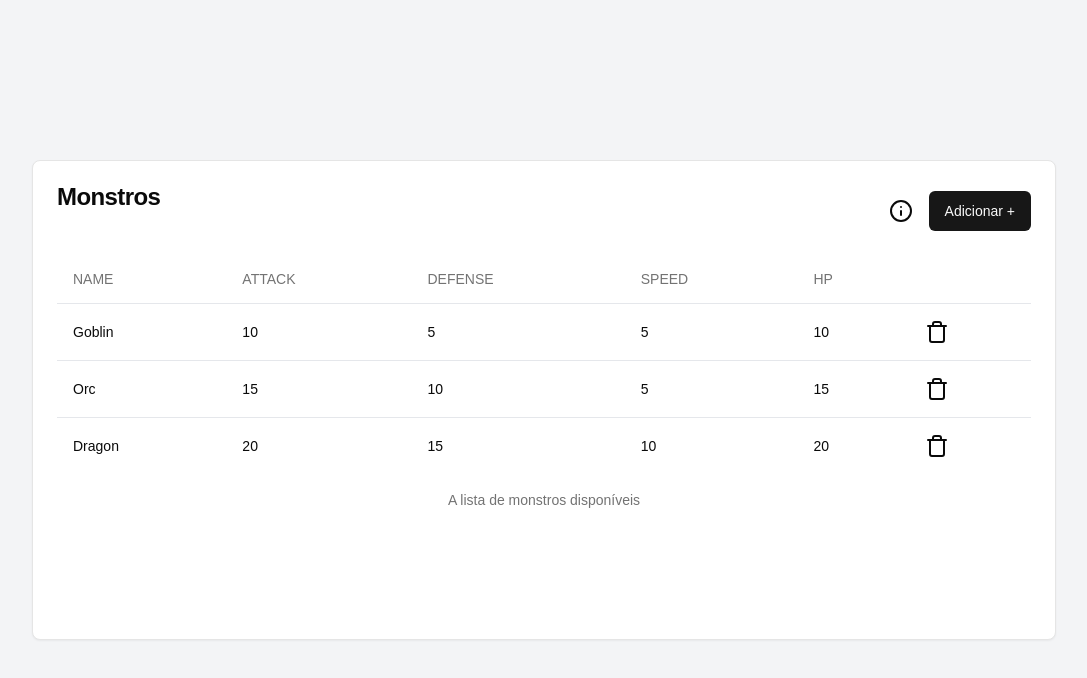
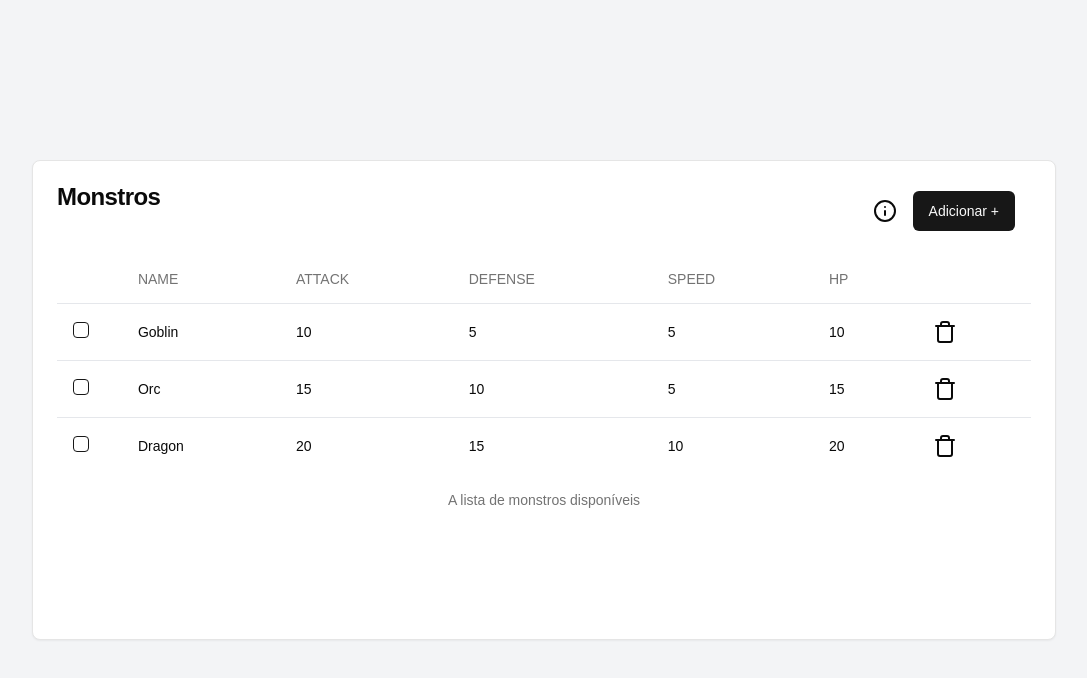
Before and after one commit to joaov56/monster-battle, a Next.js app: page / in a window 1280 px wide. Shown: the top 678 px of the page, without its empty margins (96-1183 px from the left). Built offline with nearby package versions, Linux system fonts and the light colour scheme.

Commit message:
feat: implements battle checkbox

```diff
--- a/src/app/page.tsx
+++ b/src/app/page.tsx
@@ -45,6 +45,8 @@ export default function Home() {
     }
   ]);
 
+  const [selectedMonsters, setSelectedMonsters] = useState<Monster[]>([]);
+
   const [isOpen, setIsOpen] = useState<boolean>(false);
 
   const headers = ["name", "attack", "defense", "speed", "hp"];
@@ -71,6 +73,13 @@ export default function Home() {
     setMonsters(monsters.filter(monster => monster.id !== id));
   }
 
+  function handleSelectMonster(id:string){
+    const monster = monsters.find(monster => monster.id === id);
+    if(monster){
+      setSelectedMonsters([...selectedMonsters, monster]);
+    }
+  }
+
   return (
     <div className="flex flex-col items-center justify-center h-screen">
       <Card className="w-4/5 h-3/5">
@@ -78,13 +87,18 @@ export default function Home() {
           <CardTitle>Monstros</CardTitle>
           <div className="flex items-center">
             <InfoTooltip />
-            <Button onClick={handleModalChange}>Adicionar +</Button>
+            <Button onClick={handleModalChange} className="mr-4">Adicionar +</Button>
+            {selectedMonsters.length === 2 && <Button>Batalhar</Button>}
           </div>
         </CardHeader>
         <CardContent>
           <MonstersTable monsters={monsters}
             headers={headers}
-            handleRemoveMonster={handleRemoveMonster} />
+            handleRemoveMonster={handleRemoveMonster}
+            handleSelectMonster={handleSelectMonster}
+            selectedMonsters={selectedMonsters.length}
+          />
+
         </CardContent>
       </Card>
 
--- a/src/components/MonstersTable/index.tsx
+++ b/src/components/MonstersTable/index.tsx
@@ -9,21 +9,27 @@ import {
     TableRow,
   } from "@/components/ui/table"
 import { TrashIcon } from "lucide-react"
+import { Checkbox } from "../ui/checkbox"
 
 export function MonstersTable({
     monsters,
     headers,
-    handleRemoveMonster
+    handleRemoveMonster,
+    selectedMonsters,
+    handleSelectMonster,
 } : {
     monsters: Monster[],
     headers: string[],
-    handleRemoveMonster: (id: string) => void
+    handleRemoveMonster: (id: string) => void,
+    selectedMonsters: number,
+    handleSelectMonster: (id: string) => void
 }){
     return (
         <Table>
             <TableCaption>A lista de monstros disponíveis</TableCaption>
             <TableHeader>
                 <TableRow>
+                    <TableHead></TableHead>
                     {headers.map((header) => (
                         <TableHead key={header}>{header.toLocaleUpperCase()}</TableHead>
                     ))}
@@ -33,6 +39,12 @@ export function MonstersTable({
             <TableBody>
                 {monsters.map((monster) => (
                     <TableRow key={monster.name}>
+                        <TableCell>
+                            <Checkbox
+                                onClick={()=> handleSelectMonster(monster.id)}
+                                disabled={selectedMonsters === 2}
+                            />
+                        </TableCell>
                         {headers.map((header) => (
                             <TableCell key={header}>{monster[header as keyof Monster]}</TableCell>
                         ))}
--- /dev/null
+++ b/src/components/ui/checkbox.tsx
@@ -0,0 +1,30 @@
+"use client"
+
+import * as React from "react"
+import * as CheckboxPrimitive from "@radix-ui/react-checkbox"
+import { Check } from "lucide-react"
+
+import { cn } from "@/lib/utils"
+
+const Checkbox = React.forwardRef<
+  React.ElementRef<typeof CheckboxPrimitive.Root>,
+  React.ComponentPropsWithoutRef<typeof CheckboxPrimitive.Root>
+>(({ className, ...props }, ref) => (
+  <CheckboxPrimitive.Root
+    ref={ref}
+    className={cn(
+      "peer h-4 w-4 shrink-0 rounded-sm border border-neutral-200 border-neutral-900 ring-offset-white focus-visible:outline-none focus-visible:ring-2 focus-visible:ring-neutral-950 focus-visible:ring-offset-2 disabled:cursor-not-allowed disabled:opacity-50 data-[state=checked]:bg-neutral-900 data-[state=checked]:text-neutral-50 dark:border-neutral-800 dark:border-neutral-50 dark:ring-offset-neutral-950 dark:focus-visible:ring-neutral-300 dark:data-[state=checked]:bg-neutral-50 dark:data-[state=checked]:text-neutral-900",
+      className
+    )}
+    {...props}
+  >
+    <CheckboxPrimitive.Indicator
+      className={cn("flex items-center justify-center text-current")}
+    >
+      <Check className="h-4 w-4" />
+    </CheckboxPrimitive.Indicator>
+  </CheckboxPrimitive.Root>
+))
+Checkbox.displayName = CheckboxPrimitive.Root.displayName
+
+export { Checkbox }
```
